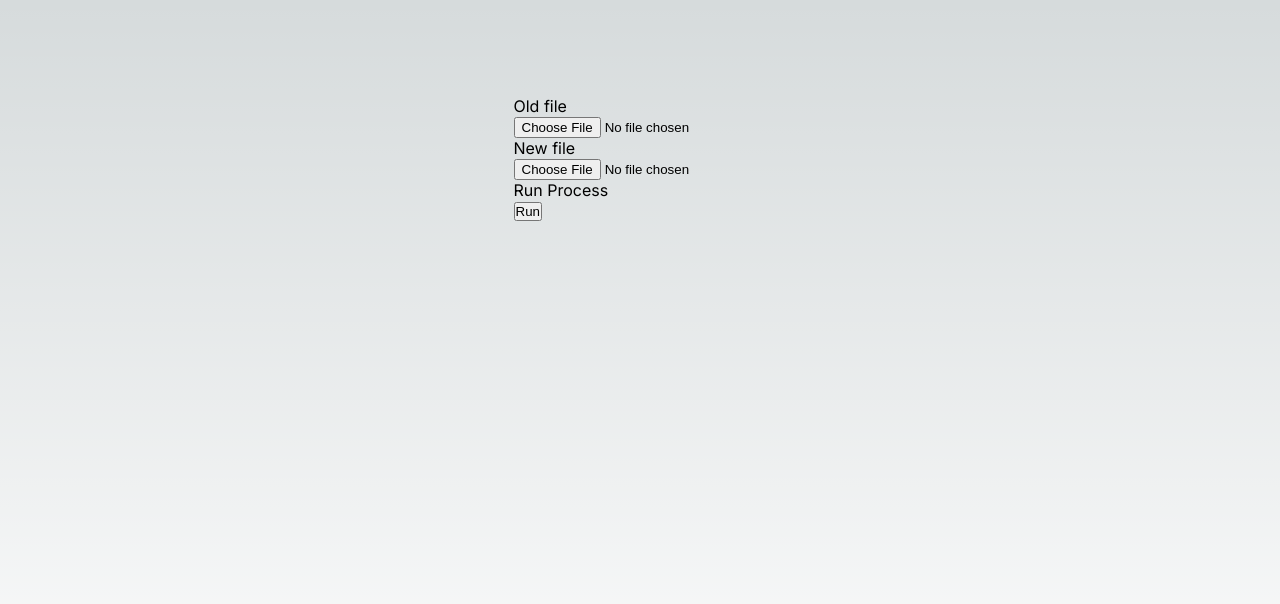
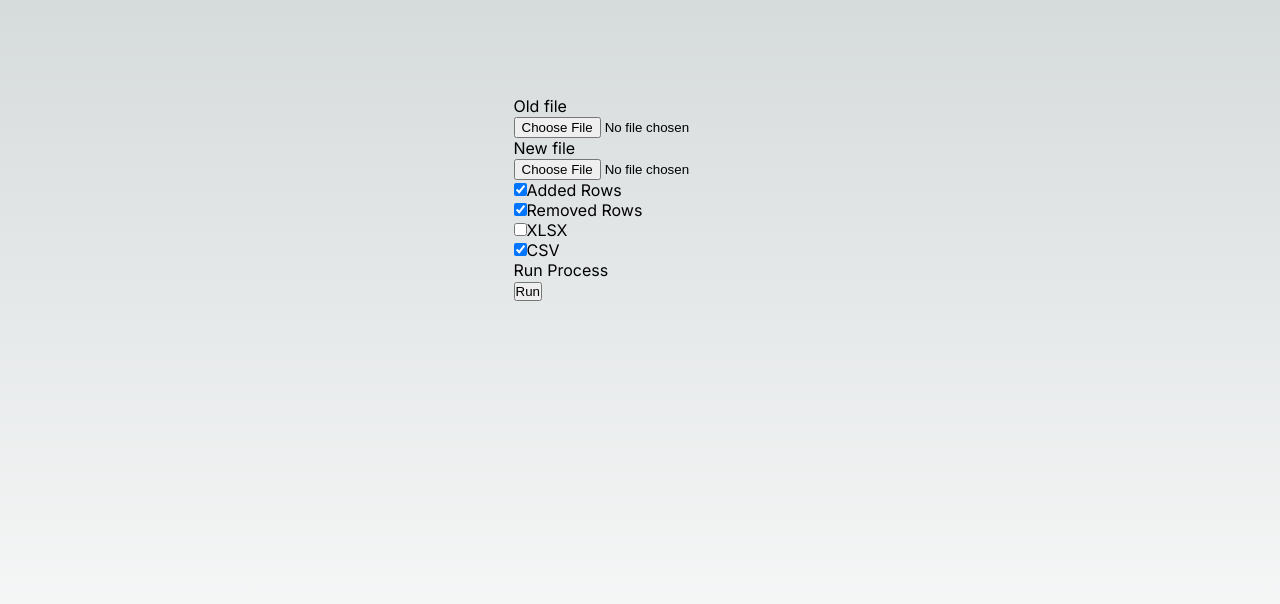
Before and after one commit to ShinAngyoOnshi/compareApp-mods, a Next.js app: page / in a window 1280 px wide. Shown: the top 604 px of the page. Built offline with nearby package versions, Linux system fonts and the light colour scheme.

Commit message:
logic to create csv and clsc

```diff
--- a/package.json
+++ b/package.json
@@ -11,9 +11,12 @@
   "dependencies": {
     "@emotion/react": "^11.11.1",
     "@emotion/styled": "^11.11.0",
+    "@json2csv/plainjs": "^7.0.3",
     "@mui/material": "^5.14.9",
+    "csv-writer": "^1.6.0",
     "eslint": "8.49.0",
     "eslint-config-next": "13.4.19",
+    "json2csv": "^6.0.0-alpha.2",
     "next": "13.4.19",
     "react": "18.2.0",
     "react-dom": "18.2.0",
--- a/src/app/page.js
+++ b/src/app/page.js
@@ -1,74 +1,113 @@
 'use client'
-import React, { useState } from 'react'
-import * as XLSX from 'xlsx'
+import React, { useState } from 'react';
+import * as XLSX from 'xlsx';
+import { Parser } from '@json2csv/plainjs';
 
-import styles from './page.module.css'
+import styles from './page.module.css';
 
 export default function Home() {
-
-  const [tableDataOld, setTableDataOld] = useState([])
-  const [tableDataNew, setTableDataNew] = useState([])
+  const [tableDataOld, setTableDataOld] = useState([]);
+  const [tableDataNew, setTableDataNew] = useState([]);
+  const [csvCheck, setCsvCheck] = useState(true);
+  const [xlsxCheck, setXlsxCheck] = useState(false);
+  const [addedRowCheck, setAddedRowCheck] = useState(true);
+  const [removedRowCheck, setRemovedRowCheck] = useState(true);
 
   const convertToJson = async (headers, data) => {
-    const rows = []
-    data.forEach(async row => {
-      let rowData = {}
-      row.forEach( async (element, index) => {
-        rowData[headers[index]] = element
-      })
-      // console.log('rowData: ', rowData)
-      rows.push(rowData)
+    const rows = [];
+    data.forEach(async (row) => {
+      let rowData = {};
+      row.forEach(async (element, index) => {
+        rowData[headers[index]] = element;
       });
-    return rows
+      rows.push(rowData);
+    });
+    return rows;
+  };
+
+  const importExcel = (e) => {
+    const inputId = e.target.id;
+    const file = e.target.files[0];
+
+    const reader = new FileReader();
+    reader.onload = (event) => {
+      const bstr = event.target.result;
+      const workBook = XLSX.read(bstr, { type: 'binary' });
+      extractData(workBook, inputId);
+      const workSheetName = workBook.SheetNames[0];
+      const workSheet = workBook.Sheets[workSheetName];
+      const fileData = XLSX.utils.sheet_to_json(workSheet, { header: 1 });
+      const headers = fileData[0];
+      fileData.splice(0, 1);
+      convertToJson(headers, fileData);
+    };
+    reader.readAsBinaryString(file);
+  };
+
+  function findRemovedRows(tableDataOld, tableDataNew) {
+    return tableDataOld.filter((oldRow) =>
+      !tableDataNew.some((newRow) => newRow.Field5_links === oldRow.Field5_links)
+    );
   }
 
-  const importExcel = (e) => {
-    const inputId = e.target.id
-    const file = e.target.files[0]
-
-    const reader = new FileReader()
-    reader.onload = (event) => {
-      const bstr = event.target.result
-      const workBook = XLSX.read(bstr, { type: "binary"})
-      extractData(workBook, inputId)
-      const workSheetName = workBook.SheetNames[0]
-      const workSheet = workBook.Sheets[workSheetName]
-      const fileData = XLSX.utils.sheet_to_json(workSheet, { header : 1})
-      const headers = fileData[0]
-      const heads = headers.map(head => ({ title: head, field: head}))
-      fileData.splice(0,1)
-      convertToJson(headers, fileData)
-    }
-    reader.readAsBinaryString(file)
+  function findAddedRows(tableDataOld, tableDataNew) {
+    return tableDataNew.filter((newRow) =>
+      !tableDataOld.some((oldRow) => oldRow.Field5_links === newRow.Field5_links)
+    );
   }
 
-  function findRemovedRows(tableDataOld, tableDataNew) {
-    return tableDataOld.filter(oldRow =>
-        !tableDataNew.some(newRow => newRow.Field5_links === oldRow.Field5_links)
-    );
-  }
-  function findAddedRows(tableDataOld, tableDataNew) {
-    return tableDataNew.filter(newRow =>
-        !tableDataOld.some(oldRow => oldRow.Field5_links === newRow.Field5_links)
-    );
-  }
   const runProcess = () => {
-    console.log('In processing')
+    console.log('In processing');
     const removedRows = findRemovedRows(tableDataOld, tableDataNew);
     const addedRows = findAddedRows(tableDataOld, tableDataNew);
 
-    const ws = XLSX.utils.json_to_sheet(removedRows);
-    const wb = XLSX.utils.book_new();
-      XLSX.utils.book_append_sheet(wb, ws, 'Sheet1');
-      XLSX.writeFile(wb, 'removedRows.xlsx');
+    if (xlsxCheck) {
+      if (removedRowCheck) {
+        const wsRemoved = XLSX.utils.json_to_sheet(removedRows);
+        const wbRemoved = XLSX.utils.book_new();
+        XLSX.utils.book_append_sheet(wbRemoved, wsRemoved, 'removedRows');
+        XLSX.writeFile(wbRemoved, 'removedRows.xlsx');
       }
+
+      if (addedRowCheck) {
+        const wsAdded = XLSX.utils.json_to_sheet(addedRows);
+        const wbAdded = XLSX.utils.book_new();
+        XLSX.utils.book_append_sheet(wbAdded, wsAdded, 'addedRows');
+        XLSX.writeFile(wbAdded, 'addedRows.xlsx');
+      }
+    }
+
+    if (csvCheck) {
+      const parser = new Parser();
+      if (removedRowCheck) {
+        const csvRemoved = parser.parse(removedRows);
+        const blobRemoved = new Blob([csvRemoved], { type: 'text/csv' });
+        const urlRemoved = window.URL.createObjectURL(blobRemoved);
+        const aRemoved = document.createElement('a');
+        aRemoved.href = urlRemoved;
+        aRemoved.download = 'removedRows.csv';
+        aRemoved.click();
+        window.URL.revokeObjectURL(urlRemoved);
+      }
+
+      if (addedRowCheck) {
+        const csvAdded = parser.parse(addedRows);
+        const blobAdded = new Blob([csvAdded], { type: 'text/csv' });
+        const urlAdded = window.URL.createObjectURL(blobAdded);
+        const aAdded = document.createElement('a');
+        aAdded.href = urlAdded;
+        aAdded.download = 'addedRows.csv';
+        aAdded.click();
+        window.URL.revokeObjectURL(urlAdded);
+      }
+    }
+  };
 
   function extractData(file, inputId) {
     const data = [];
-
     const sheets = file.SheetNames;
 
-    for(let i = 0; i < sheets.length; i++) {
+    for (let i = 0; i < sheets.length; i++) {
       const temp = XLSX.utils.sheet_to_json(file.Sheets[file.SheetNames[i]]);
       temp.forEach((res) => {
         const code = extractCodeFromURL(res.Field5_links);
@@ -77,13 +116,15 @@ export default function Home() {
         data.push(res);
       });
     }
+
     if (inputId === 'old-uploader') {
-      setTableDataOld(data)
+      setTableDataOld(data);
     } else {
-      setTableDataNew(data)
+      setTableDataNew(data);
     }
     return data;
   }
+
   function extractCodeFromURL(url) {
     const regex = /\/(\d+)-/;
     const match = url.match(regex);
@@ -93,22 +134,63 @@ function extractCodeFromURL(url) {
   return (
     <main className={styles.main}>
       <div>
-          <p>
-            Old file
-          </p>
-          <input type='file' onChange={importExcel} id='old-uploader' />
-          <p>
-            New file
-          </p>
-          <input type='file' onChange={importExcel} id='new-uploader' />
+        <p>Old file</p>
+        <input type="file" onChange={importExcel} id="old-uploader" />
+        <p>New file</p>
+        <input type="file" onChange={importExcel} id="new-uploader" />
         <div>
-            <p>
-              Run Process
-            </p>
+          <input
+            type="checkbox"
+            id="added"
+            name="added"
+            checked={addedRowCheck}
+            onChange={() => {
+              setAddedRowCheck(!addedRowCheck);
+            }}
+          />
+          <label htmlFor="added">Added Rows</label>
+        </div>
+        <div>
+          <input
+            type="checkbox"
+            id="removed"
+            name="removed"
+            checked={removedRowCheck}
+            onChange={() => {
+              setRemovedRowCheck(!removedRowCheck);
+            }}
+          />
+          <label htmlFor="removed">Removed Rows</label>
+        </div>
+        <div>
+          <input
+            type="checkbox"
+            id="xlsx"
+            name="xlsx"
+            checked={xlsxCheck}
+            onChange={() => {
+              setXlsxCheck(!xlsxCheck);
+            }}
+          />
+          <label htmlFor="xlsx">XLSX</label>
+        </div>
+        <div>
+          <input
+            type="checkbox"
+            id="csv"
+            name="csv"
+            checked={csvCheck}
+            onChange={() => {
+              setCsvCheck(!csvCheck);
+            }}
+          />
+          <label htmlFor="csv">CSV</label>
+        </div>
+        <div>
+          <p>Run Process</p>
           <button onClick={runProcess}>Run</button>
         </div>
       </div>
-
     </main>
-  )
+  );
 }
```
Also changed, not shown: 1 other file (tests, documents, lock files or other folders). Lines whose indentation alone changed are shown as unchanged.
